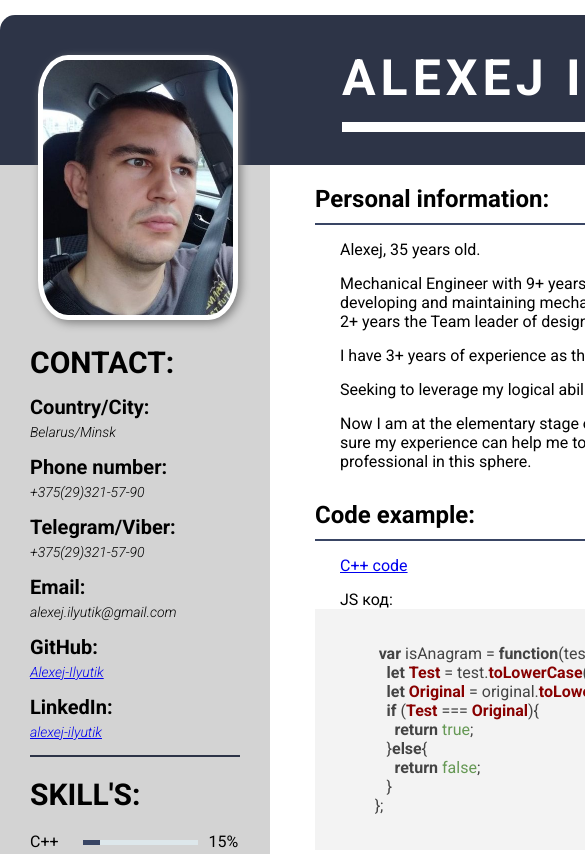
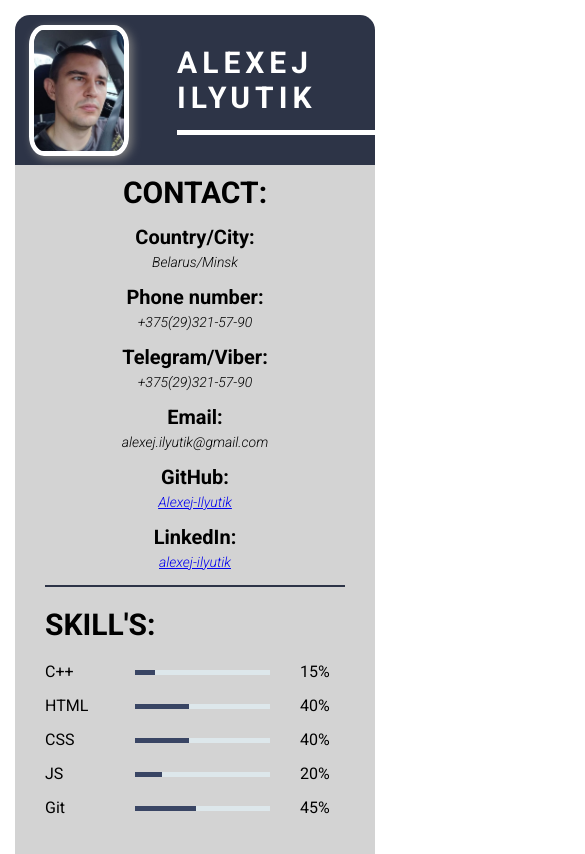
Before and after one commit to Alexej-Ilyutik/rsschool-cv, a plain HTML site: page index.html in a window 390 px wide. Shown: the top 854 px of the page, 585 px wide, since content can reach past the window. Drawn offline with nearby package versions, Linux system fonts and the light colour scheme.

Commit message:
refactor: apply adaptive

```diff
--- a/style.css
+++ b/style.css
@@ -1,4 +1,3 @@
-
 * {
   margin: 0;
   padding: 0;
@@ -7,8 +6,9 @@
 }
 
 body {
-    width: 900px;
+  max-width: 1000px;
   margin: 15px auto;
+  padding: 0 15px;
 }
 
 header {
@@ -23,16 +23,17 @@
 }
 
 .resume_foto img {
-      width: 200px;
+  width: 22%;
+  min-width: 100px;
   height: auto;
   border-radius: 15%;
   position: absolute;
   top: 40px;
-      left: 38px;
+  left: 4%;
   border: 5px solid white;
   box-shadow: 3px 3px 10px gray;
   cursor: pointer;
-      transition: .5s;
+  transition: 0.5s;
   user-select: none;
 }
 
@@ -75,7 +76,7 @@
 
 li {
   list-style-type: none;
-    margin: 15px 0
+  margin: 15px 0;
 }
 
 h4 {
@@ -146,7 +147,7 @@
 
 article {
   width: 70%;
-    padding: 10px 45px 0 45px;
+  padding: 25px 45px 25px 45px;
   border-right: 5px solid rgb(57, 69, 100);
 }
 
@@ -190,7 +191,7 @@
 .grid a,
 .grid img,
 .grid figcaption {
-    width: 250px;
+  width: 240px;
   height: 150px;
   border-radius: 5px;
   overflow: hidden;
@@ -256,7 +257,7 @@
 
 .icon:hover {
   transform: scale(1.1);
-    transition: .5s;
+  transition: 0.5s;
 }
 
 .footer_bottom {
@@ -264,3 +265,51 @@
   text-align: center;
   color: white;
 }
+
+@media screen and (max-width: 850px) {
+  .grid {
+    justify-content: center;
+  }
+  .skill_progress {
+    width: 45%;
+  }
+}
+
+@media screen and (max-width: 730px) {
+  .resume_foto img {
+    top: 10px;
+  }
+
+  aside,
+  article {
+    width: 100%;
+  }
+
+  article {
+    padding: 15px 10px 15px 10px;
+  }
+
+  h1 {
+    font-size: 30px;
+  }
+  .header-text {
+    border-bottom: 5px solid white;
+    width: 55%;
+  }
+
+  .contact {
+    margin-top: 10px;
+    text-align: center;
+  }
+
+  .info {
+    text-align: center;
+  }
+
+  .grid {
+    flex-direction: column;
+  }
+  .grid a {
+    margin: 20px auto;
+  }
+}
```
Lines whose indentation alone changed are shown as unchanged.
